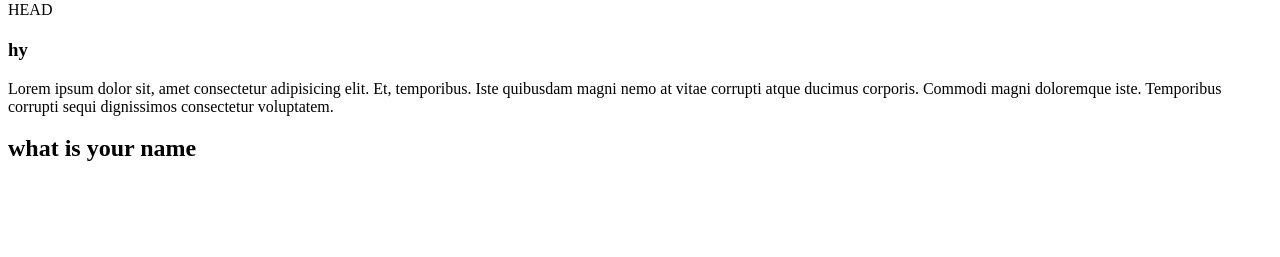
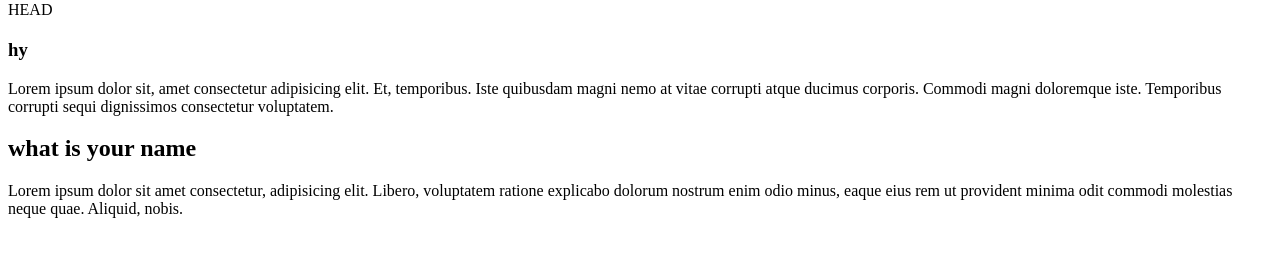
Before and after one commit to Rammaurya11/test, a plain HTML site: page index.html in a window 1280 px wide. Shown: the part 79-336 px from the top of the page. Drawn offline with Linux system fonts and the light colour scheme.

Commit message:
naxt pairaph

```diff
--- a/index.html
+++ b/index.html
@@ -13,6 +13,7 @@
     <h3>hy</h3>
     <p>Lorem ipsum dolor sit, amet consectetur adipisicing elit. Et, temporibus. Iste quibusdam magni nemo at vitae corrupti atque ducimus corporis. Commodi magni doloremque iste. Temporibus corrupti sequi dignissimos consectetur voluptatem.</p>
     <h2>what is your name</h2>
+    <p>Lorem ipsum dolor sit amet consectetur, adipisicing elit. Libero, voluptatem ratione explicabo dolorum nostrum enim odio minus, eaque eius rem ut provident minima odit commodi molestias neque quae. Aliquid, nobis.</p>
 
   </body>
 </html>
```
